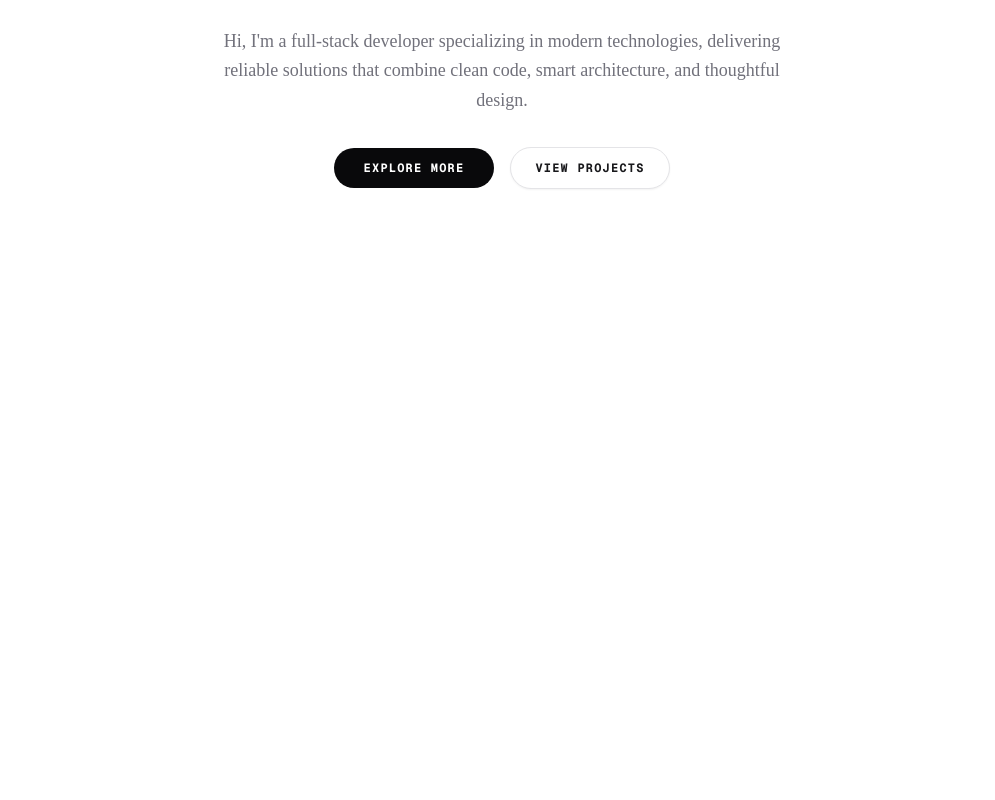
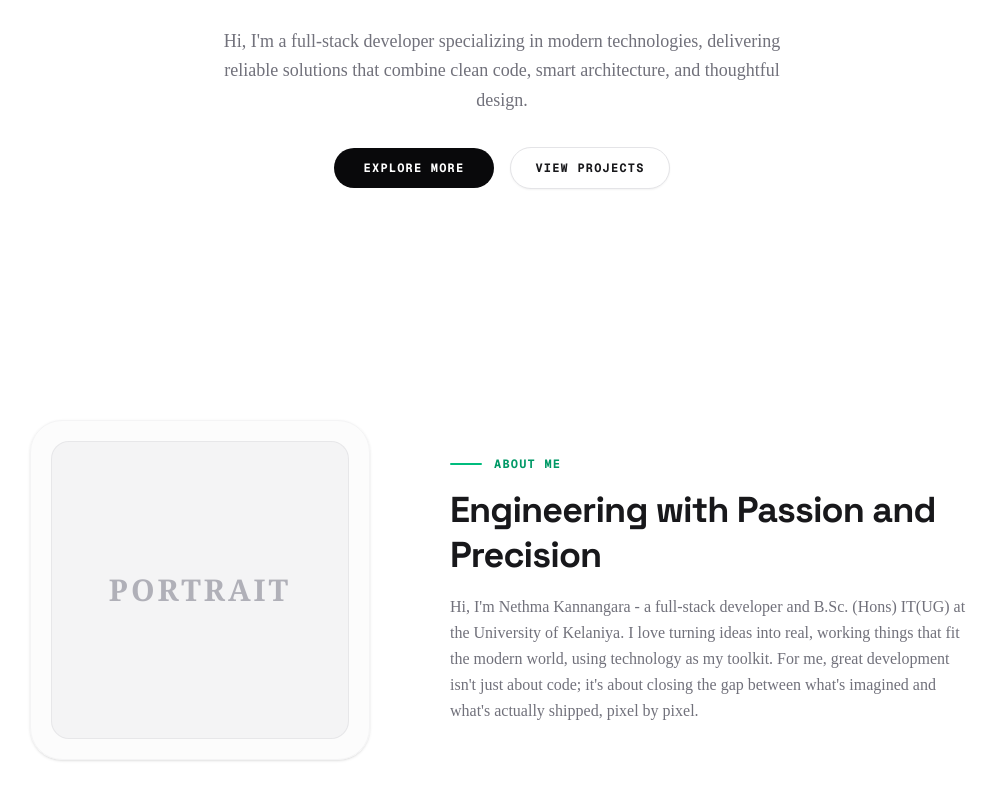
Before and after one commit to nethmakannangara/portfolio, a Next.js app: page / in a window 1280 px wide. Shown: the part 372-1172 px from the top of the page, without its empty margins (138-1133 px from the left). Before the commit the page ends 800 px from the top, so only its background shows below. Built offline with nearby package versions, Linux system fonts and the light colour scheme.

Commit message:
feat: implement home page sections including About Me components

```diff
--- a/app/page.tsx
+++ b/app/page.tsx
@@ -1,11 +1,11 @@
 import Hero from "@/components/home/Hero";
+import About from "@/components/home/About";
 
 export default function Home() {
   return (
     <main className="flex flex-col w-full">
       <Hero />
-
-      {/* Other sections (e.g. About, Education, Projects, Contact) can be imported and added here */}
+      <About />
     </main>
   );
 }
--- /dev/null
+++ b/components/home/About.tsx
@@ -0,0 +1,49 @@
+import { cn } from "@/lib/utils";
+
+export default function About() {
+  return (
+    <section
+      id="about"
+      className="relative w-full max-w-5xl mx-auto px-6 py-20 md:py-28 md:px-10"
+    >
+      <div className="grid grid-cols-1 md:grid-cols-12 gap-12 md:gap-16 items-center">
+
+        {/* Left Side: Portrait Card Placeholder */}
+        <div className="md:col-span-5 flex justify-center md:justify-start">
+          <div className="relative w-full max-w-[340px] aspect-square rounded-[32px] border border-zinc-100 bg-zinc-50/50 p-5 shadow-sm">
+            <div className="w-full h-full rounded-2xl border border-zinc-200/80 bg-zinc-100 flex items-center justify-center">
+              <span className="font-serif text-3xl font-semibold tracking-widest text-zinc-400/80 uppercase select-none">
+                Portrait
+              </span>
+            </div>
+          </div>
+        </div>
+
+        {/* Right Side: Copy & Skill Cards */}
+        <div className="md:col-span-7 flex flex-col justify-center">
+          {/* Tagline Accent Line */}
+          <div className="flex items-center gap-3">
+            <span className="h-[2px] w-8 bg-emerald-500 rounded" />
+            <span className="font-mono text-xs font-bold uppercase tracking-widest text-emerald-600">
+              About Me
+            </span>
+          </div>
+
+          {/* Heading */}
+          <h2 className="font-space-grotesk text-3xl font-bold tracking-tight text-zinc-900 sm:text-4xl mt-4 leading-tight">
+            Engineering with Passion and Precision
+          </h2>
+
+          {/* Description */}
+          <p className="text-zinc-500 text-sm sm:text-base leading-relaxed mt-4">
+            Hi, I'm Nethma Kannangara - a full-stack developer and B.Sc. (Hons) IT(UG) at the University of Kelaniya. I love turning ideas into real, working things that fit the modern world, using technology as my toolkit. For me, great development isn't just about code; it's about closing the gap between what's imagined and what's actually shipped, pixel by pixel.
+          </p>
+
+
+
+        </div>
+
+      </div>
+    </section>
+  );
+}
--- a/components/home/Hero.tsx
+++ b/components/home/Hero.tsx
@@ -2,7 +2,9 @@ import { Button } from "@/components/ui/button";
 
 export default function Hero() {
   return (
-    <section className="relative flex min-h-[85vh] w-full flex-col items-center justify-center bg-white px-6 font-sans text-zinc-800 md:px-10">
+    <section
+    id="home"
+    className="relative flex min-h-[85vh] w-full flex-col items-center justify-center bg-white px-6 font-sans text-zinc-800 md:px-10">
       {/* Background Soft Glow */}
       <div className="absolute inset-0 -z-10 bg-[radial-gradient(circle_at_top,_var(--tw-gradient-stops))] from-emerald-50/20 via-white to-white" />
 
```
